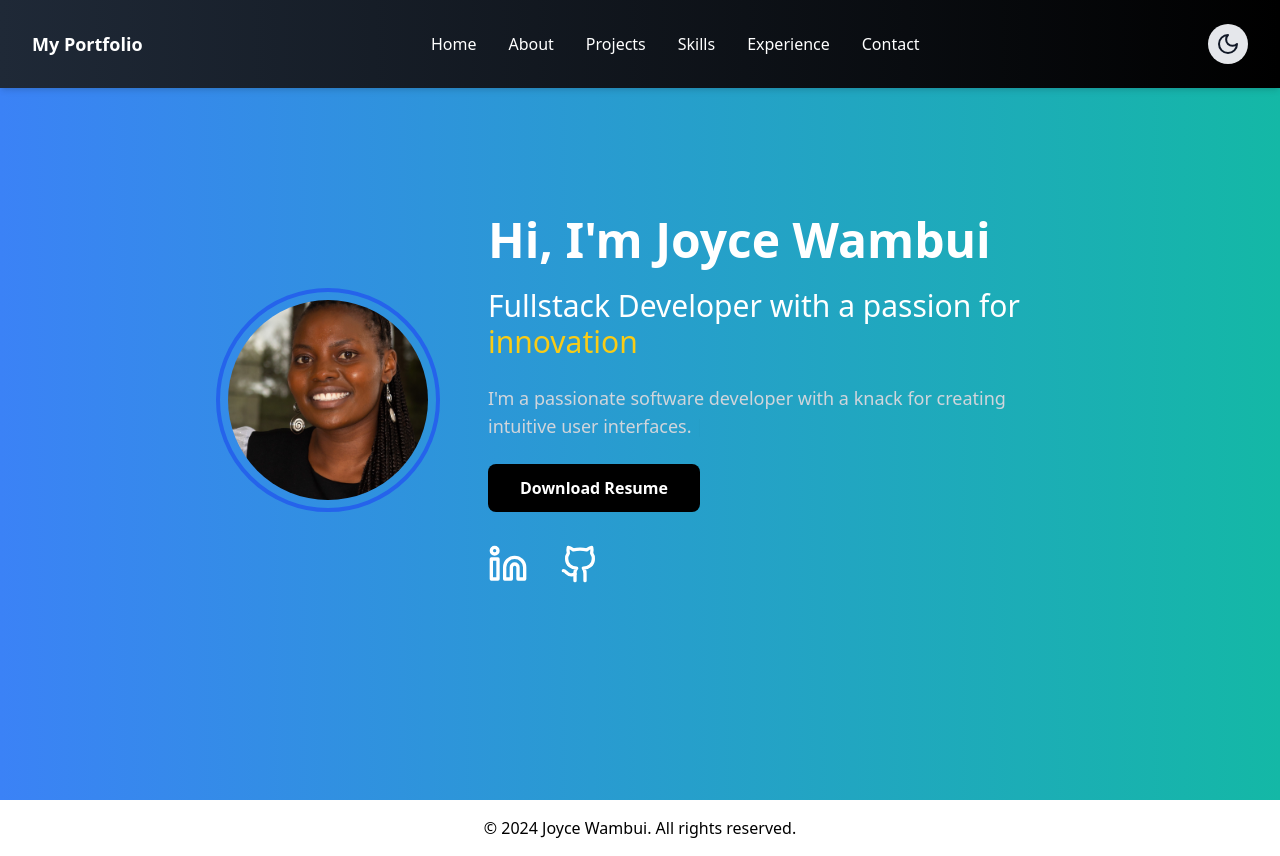
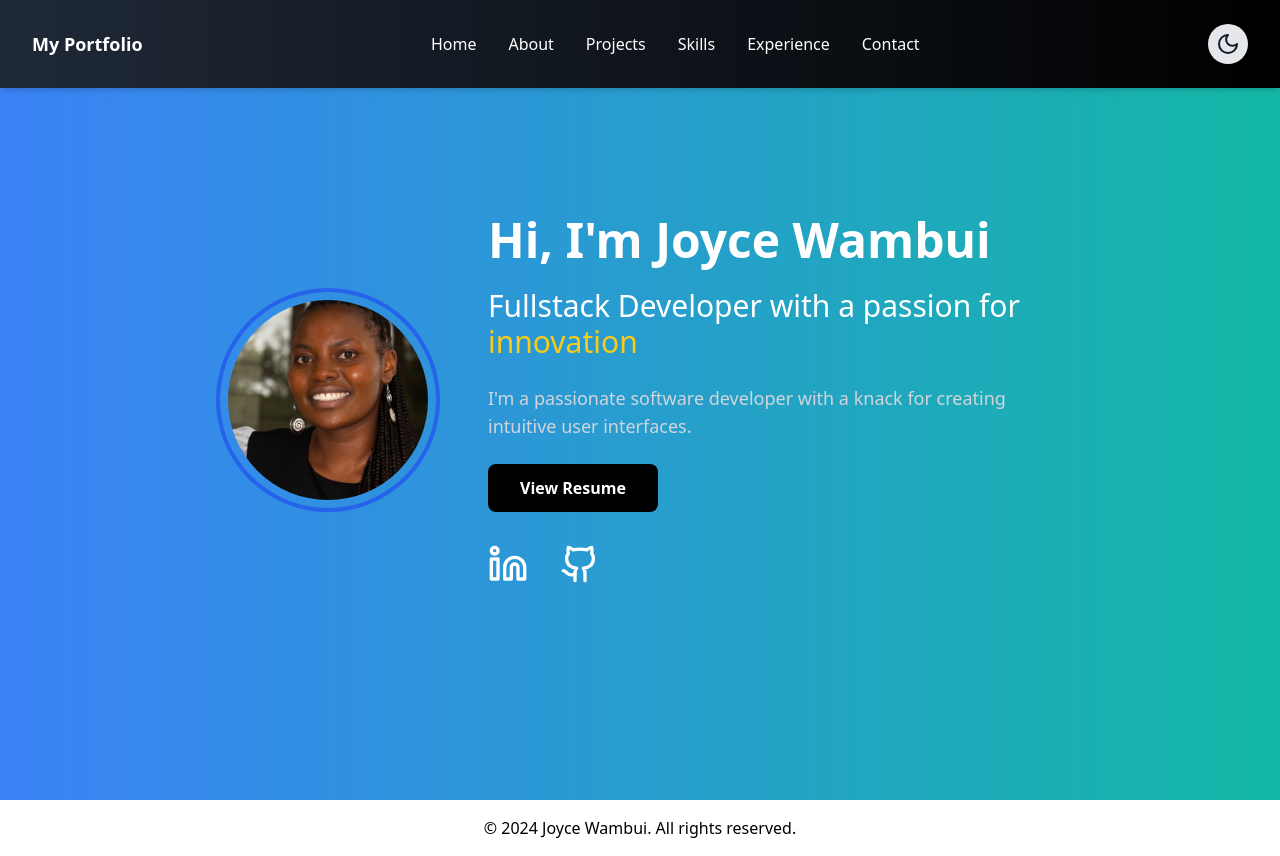
Before and after one commit to joy-devs/my_portfolio, a React (Vite) app: page / in a window 1280 px wide. Built offline with nearby package versions, Linux system fonts and the light colour scheme.

Commit message:
feat:made several changes

```diff
--- a/src/components/profileSection.tsx
+++ b/src/components/profileSection.tsx
@@ -60,15 +60,16 @@ const ProfileSection: React.FC = () => {
               {text}
               <Cursor cursorColor={darkMode ? 'white' : 'black'} />
             </p>
-            <a href="/public/resumes/joyce-resume (3).pdf" download>
+            <a href="public/resumes/joyce-resume (3).pdf" target="_blank" rel="noopener noreferrer">
              <button
               className={`${
                darkMode ? 'bg-gray-800 hover:bg-gray-600 text-white' : 'bg-black hover:bg-gray-700 text-white'
               } font-semibold py-3 px-8 rounded-lg mb-8 transition-all duration-300 transform hover:scale-105`}
               >
-    Download Resume
+            View Resume
             </button>
                </a>
+
             <div className="flex space-x-8 justify-center lg:justify-start">
               <a
                 href="https://www.linkedin.com/in/joyce-wambui-b826a3265/"
```
Lines whose indentation alone changed are shown as unchanged.
